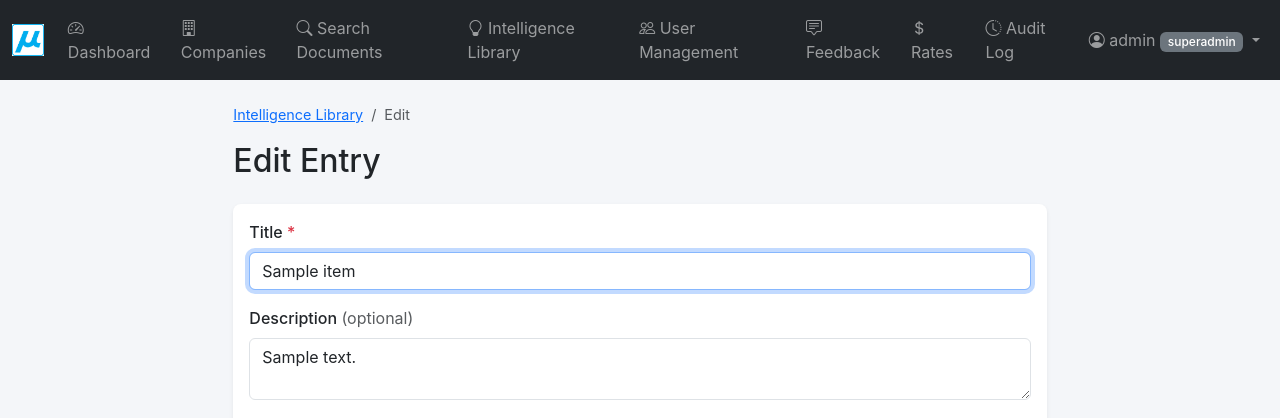
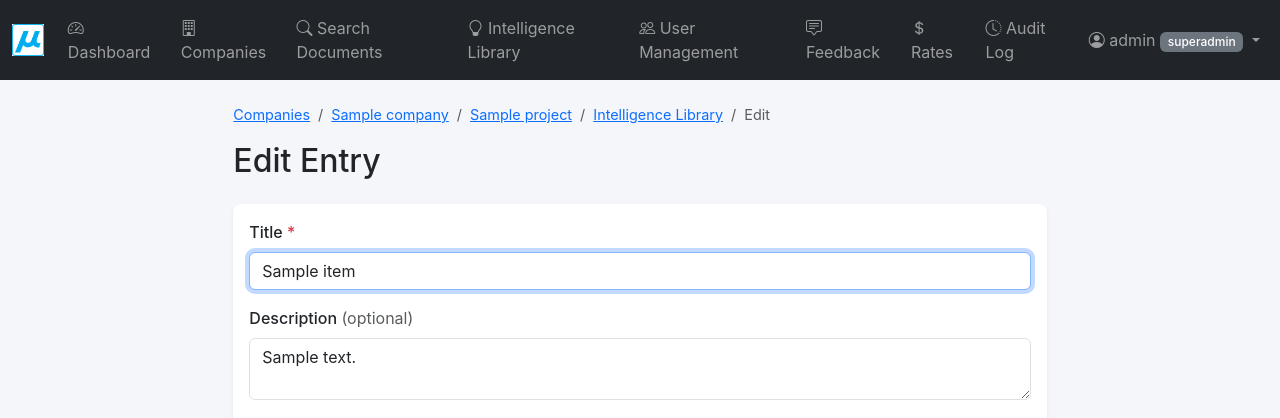
Before and after one commit to jKeonaona/powerscan, a Flask app: page /library/1/edit in a window 1280 px wide. Shown: the top 418 px of the page. Run offline with Flask 3, Linux system fonts and the light colour scheme; a user stored in the database is signed in; tables that the repository leaves empty hold one stand-in row (values such as "Sample post").

Commit message:
Add standard breadcrumbs to Intelligence Library pages

```diff
--- a/app.py
+++ b/app.py
@@ -1467,6 +1467,13 @@ def create_app():
                 .all()
             )
 
+        filtered_project = None
+        if project_filter:
+            try:
+                filtered_project = db.session.get(Project, int(project_filter))
+            except (ValueError, TypeError):
+                pass
+
         return render_template(
             "library.html",
             items=items,
@@ -1478,6 +1485,7 @@ def create_app():
             scope_filter=scope_filter,
             project_filter=project_filter,
             search_q=search_q,
+            filtered_project=filtered_project,
         )
 
     @app.route("/library/tags")
--- a/templates/library_item_form.html
+++ b/templates/library_item_form.html
@@ -7,6 +7,20 @@
         <div class="col-md-8">
             <nav aria-label="breadcrumb">
                 <ol class="breadcrumb">
+                    {% if current_user.role == 'superadmin' %}
+                    <li class="breadcrumb-item"><a href="{{ url_for('companies') }}">Companies</a></li>
+                    {% if item and item.project %}
+                    <li class="breadcrumb-item"><a href="{{ url_for('projects', company_id=item.project.company_id) }}">{{ item.project.company.name }}</a></li>
+                    <li class="breadcrumb-item"><a href="{{ url_for('project_hub', project_id=item.project.id) }}">{{ item.project.name }}</a></li>
+                    {% endif %}
+                    {% else %}
+                    {% if current_user.company %}
+                    <li class="breadcrumb-item"><a href="{{ url_for('projects', company_id=current_user.company_id) }}">{{ current_user.company.name }}</a></li>
+                    {% endif %}
+                    {% if item and item.project %}
+                    <li class="breadcrumb-item"><a href="{{ url_for('project_hub', project_id=item.project.id) }}">{{ item.project.name }}</a></li>
+                    {% endif %}
+                    {% endif %}
                     <li class="breadcrumb-item"><a href="{{ url_for('intelligence_library') }}">Intelligence Library</a></li>
                     <li class="breadcrumb-item active">{% if item %}Edit{% else %}Add Entry{% endif %}</li>
                 </ol>
```
Also changed, not shown: templates/library.html (+20 -0 lines).
